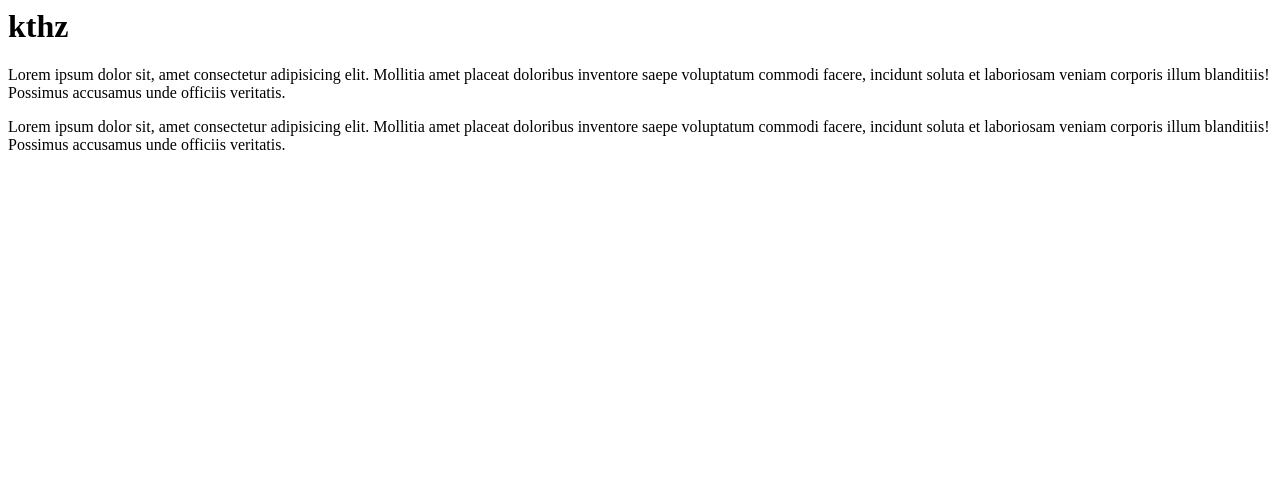
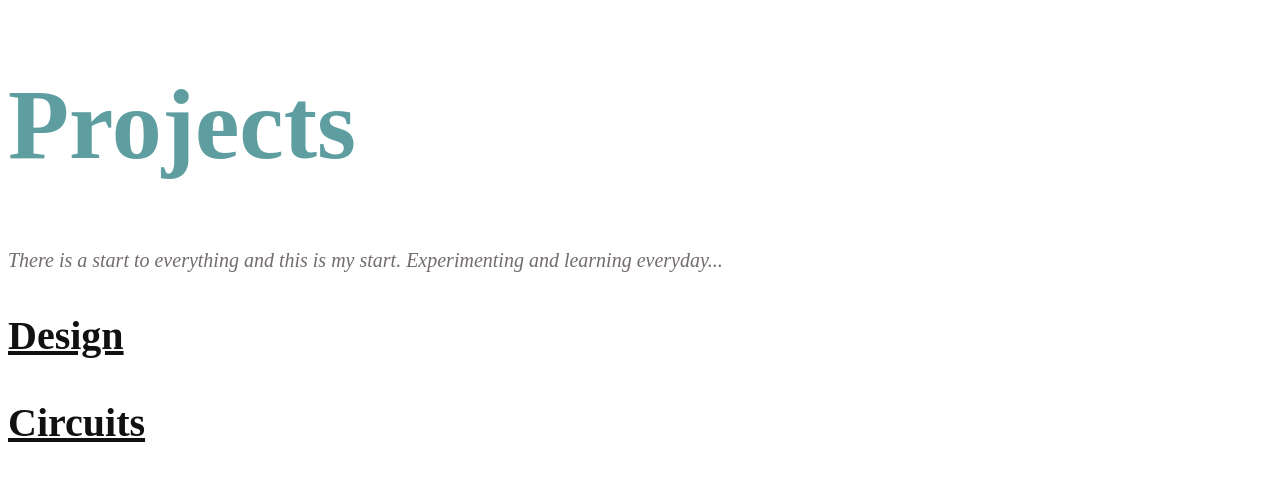
Before and after one commit to kyrinthz/kthz, a plain HTML site: page index.html in a window 1280 px wide. Drawn offline with Linux system fonts and the light colour scheme.

Commit message:
Initial content

```diff
--- a/index.html
+++ b/index.html
@@ -1,16 +1,52 @@
+<!DOCTYPE html>
 <html lang="en">
 
 <head>
     <meta charset="UTF-8">
     <meta http-equiv="X-UA-Compatible" content="IE=edge">
-    <meta name="viewport" content="width=device-width, initial-scale=1.0">
+    <meta name="viewport" content="A place filled with ideas, hope and ambition.">
     <title>Document</title>
+    <style>
+        h1 {
+            color: cadetblue;
+            font-size: 100px;
+        }
+
+        h3 {
+            color: rgb(17, 17, 17);
+            font-size: 40px;
+            text-decoration: underline;
+        }
+
+        p {
+            color: #726c6b;
+            font-size: 20px;
+            font-style: italic;
+        }
+    </style>
 </head>
 
+
+
 <body>
-    <h1>kthz</h1>
-    <p>Lorem ipsum dolor sit, amet consectetur adipisicing elit. Mollitia amet placeat doloribus inventore saepe voluptatum commodi facere, incidunt soluta et laboriosam veniam corporis illum blanditiis! Possimus accusamus unde officiis veritatis.</p>
-    <p>Lorem ipsum dolor sit, amet consectetur adipisicing elit. Mollitia amet placeat doloribus inventore saepe voluptatum commodi facere, incidunt soluta et laboriosam veniam corporis illum blanditiis! Possimus accusamus unde officiis veritatis.</p>
+    <h1>
+        Projects
+    </h1>
+    <p>
+        There is a start to everything and this is my start. Experimenting and learning everyday...
+    </p>
+    <h3>
+        Design
+    </h3>
+    <!--<p>
+        Term 1 UROP Gamespace <br> Term 2 3.007, UROP Bioplastic <br> SUTDxUPM Virtual FACT: IDA Design Awards 2021 GOLD [Outdoor And Exercise Equipment- Exercise Equipment]
+
+    </p>-->
+    <h3>
+        Circuits
+    </h3>
+
+
 </body>
 
 </html>
```
Also changed, not shown: styles.css (added).
